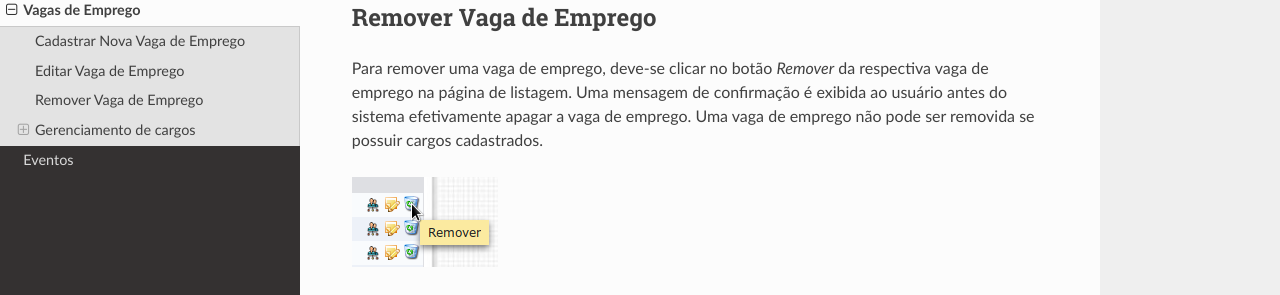
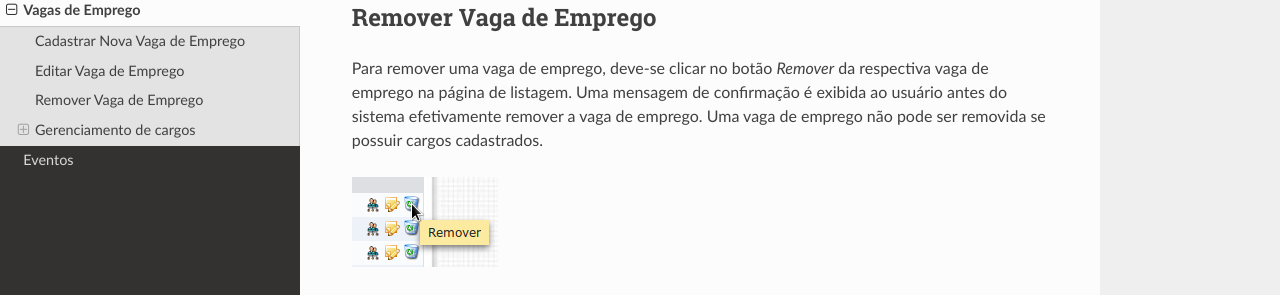
Before and after one commit to djangonauta/dti-docs, a Sphinx documentation site: the page built from source/vagas_emprego.rst, in a window 1280 px wide and 900 px high, scrolled down 2564 px. Shown: the part 199-494 px from the top of the window. Built offline with Sphinx 7.4.7 and the Read the Docs theme 2.0.0, drawn with Linux system fonts in a browser that asks for light colours.

```diff
--- a/source/cgipes.rst
+++ b/source/cgipes.rst
@@ -61,7 +61,7 @@
 ~~~~~~~~~~~~~~
 
 Para remover um CGIPES, deve-se clicar no botão *Remover* do respectivo CGIPES na página de listagem. Uma mensagem de confirmação é exibida ao usuário
-antes do sistema efetivamente apagar o CGIPES. Um CGIPES não pode ser removido se possuir membros vinculados.
+antes do sistema efetivamente remover o CGIPES. Um CGIPES não pode ser removido se possuir membros vinculados.
 
 .. image:: _static/img/cgipes/remover.png
 
--- a/source/eventos.rst
+++ b/source/eventos.rst
@@ -71,6 +71,6 @@
 --------------
 
 Para remover um evento, deve-se clicar no botão *Remover* do respectivo evento na página de listagem.
-Uma mensagem de confirmação é exibida ao usuário antes do sistema efetivamente apagar o evento.
+Uma mensagem de confirmação é exibida ao usuário antes do sistema efetivamente remover o evento.
 
 .. image:: _static/img/eventos/remover_evento.png
--- a/source/vagas_emprego.rst
+++ b/source/vagas_emprego.rst
@@ -61,7 +61,7 @@
 -----------------------
 
 Para remover uma vaga de emprego, deve-se clicar no botão *Remover* da respectiva vaga de emprego na página de listagem.
-Uma mensagem de confirmação é exibida ao usuário antes do sistema efetivamente apagar a vaga de emprego. Uma vaga de emprego não pode
+Uma mensagem de confirmação é exibida ao usuário antes do sistema efetivamente remover a vaga de emprego. Uma vaga de emprego não pode
 ser removida se possuir cargos cadastrados.
 
 .. image:: _static/img/vagas_emprego/remover_vaga_emprego.png
```
